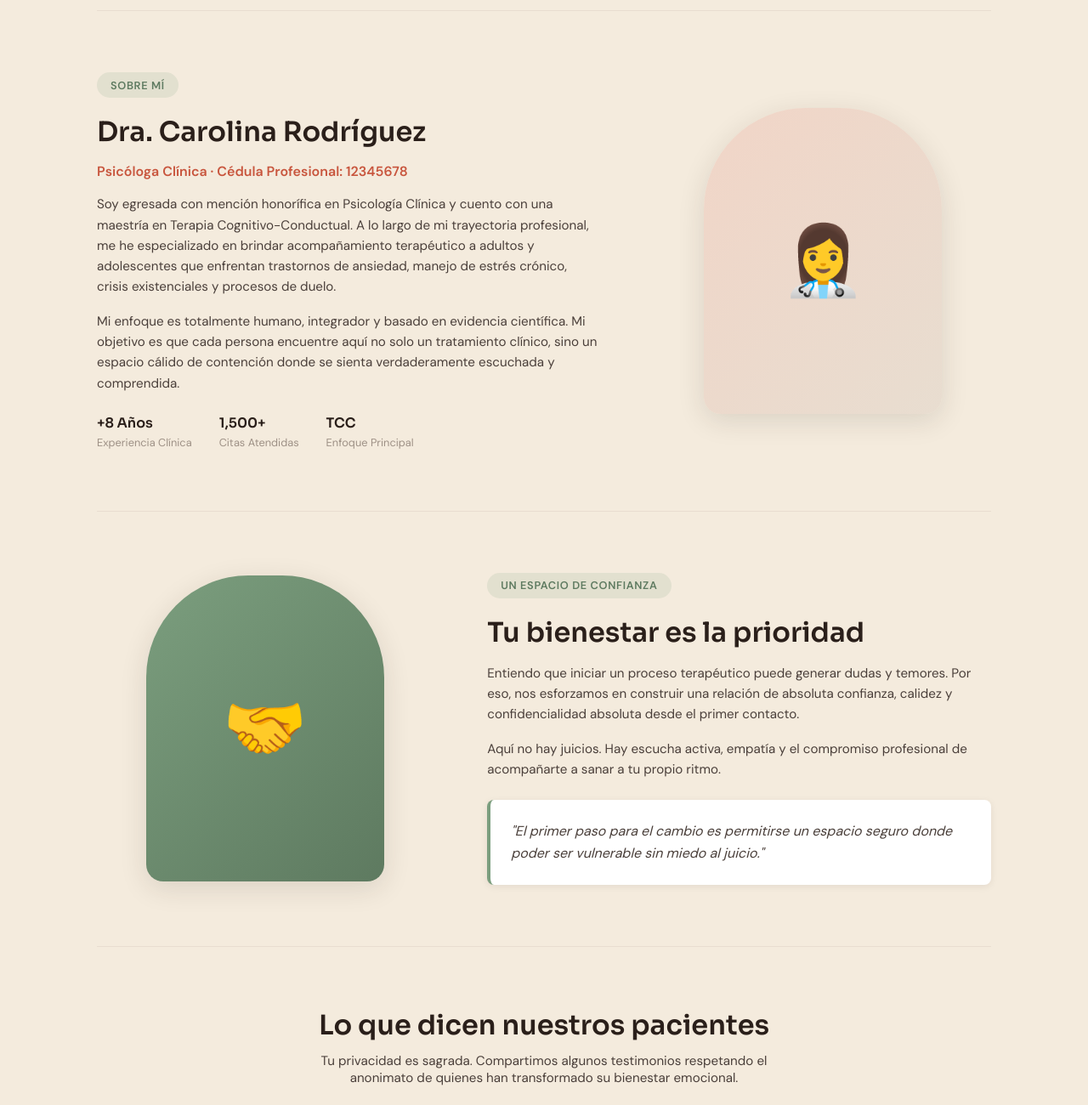
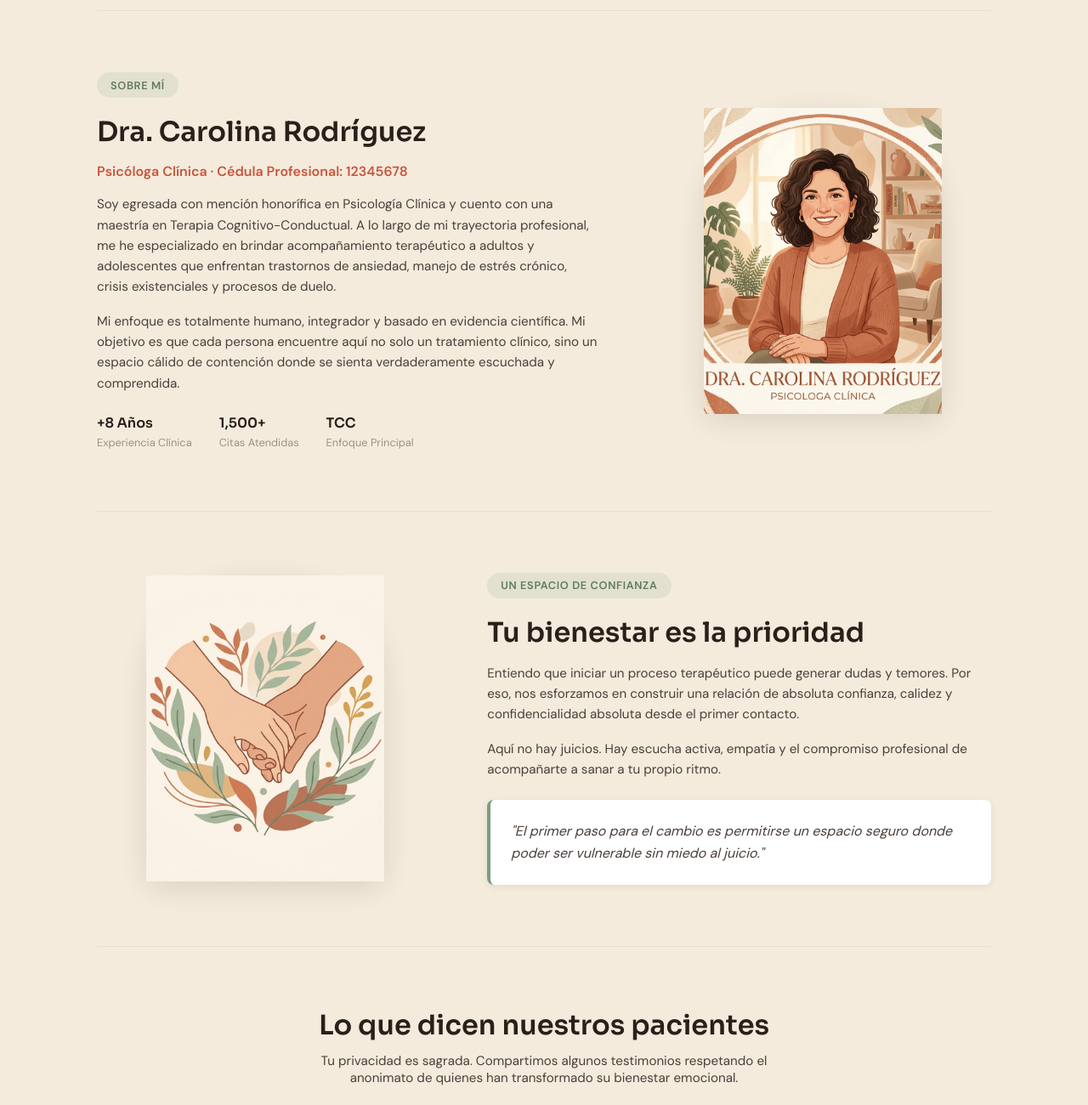
Before and after one commit to vonoaweb/psycalm, a website: page frontend/index.html in a window 1280 px wide. Shown: the part 1220-2520 px from the top of the page at 85% size. Drawn offline with Linux system fonts and the light colour scheme.

Commit message:
Integrate premium generated modern psychology illustrations for landing hero, support, and therapist portrait

```diff
--- a/frontend/index.html
+++ b/frontend/index.html
@@ -1284,8 +1284,8 @@
               </div>
             </div>
             <div class="landing-hero-image">
-              <div class="landing-hero-image-wrapper">
-                🌿
+              <div class="landing-hero-image-wrapper" style="background: none;">
+                <img src="/assets/portal_hero_illustration.png" alt="Encuentra la calma y paz mental" style="width: 100%; height: 100%; object-fit: cover;">
               </div>
               <div class="landing-hero-decor"></div>
             </div>
@@ -1346,7 +1346,9 @@
                 </div>
               </div>
               <div class="trust-image">
-                <div class="trust-image-wrapper" style="background: linear-gradient(135deg, var(--clay-soft) 0%, var(--border) 100%); font-size:5rem; color:var(--clay);">👩‍⚕️</div>
+                <div class="trust-image-wrapper" style="background: none;">
+                  <img src="/assets/therapist_profile_portrait.png" alt="Dra. Carolina Rodríguez" style="width: 100%; height: 100%; object-fit: cover;">
+                </div>
               </div>
             </div>
           </section>
@@ -1355,7 +1357,9 @@
           <section class="landing-section">
             <div class="trust-container">
               <div class="trust-image">
-                <div class="trust-image-wrapper">🤝</div>
+                <div class="trust-image-wrapper" style="background: none;">
+                  <img src="/assets/trust_support_illustration.png" alt="Espacio de confianza y apoyo" style="width: 100%; height: 100%; object-fit: cover;">
+                </div>
               </div>
               <div class="trust-content">
                 <span class="landing-badge" style="background:rgba(123, 158, 126, 0.15); color:var(--sage-deep);">Un espacio de confianza</span>
```
Also changed, not shown: frontend/assets/portal_hero_illustration.png (added), frontend/assets/therapist_profile_portrait.png (added), frontend/assets/trust_support_illustration.png (added).
